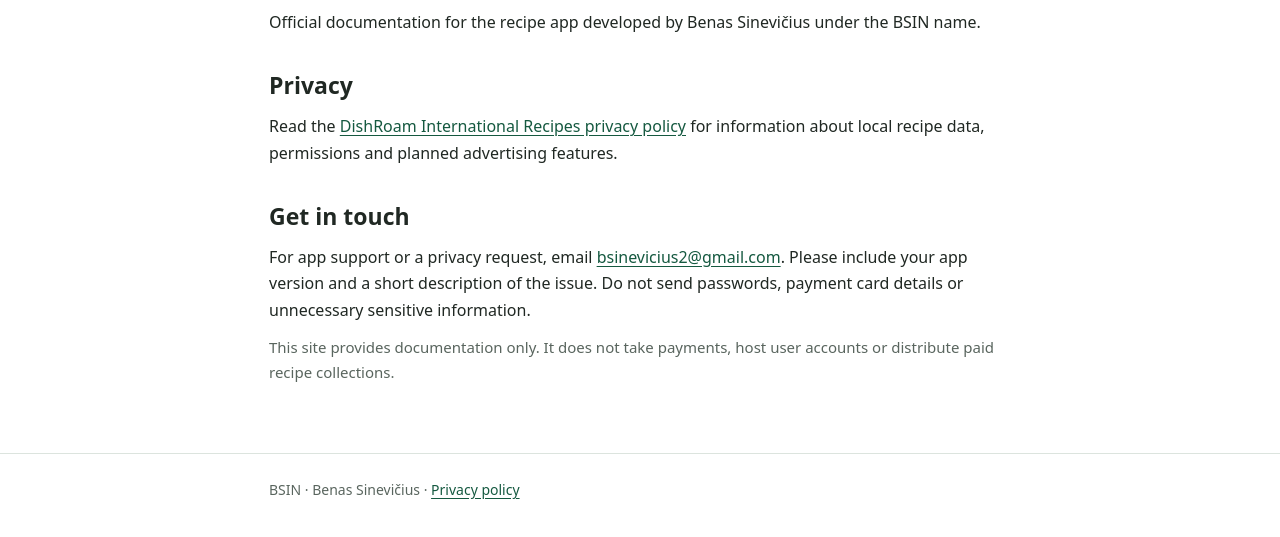
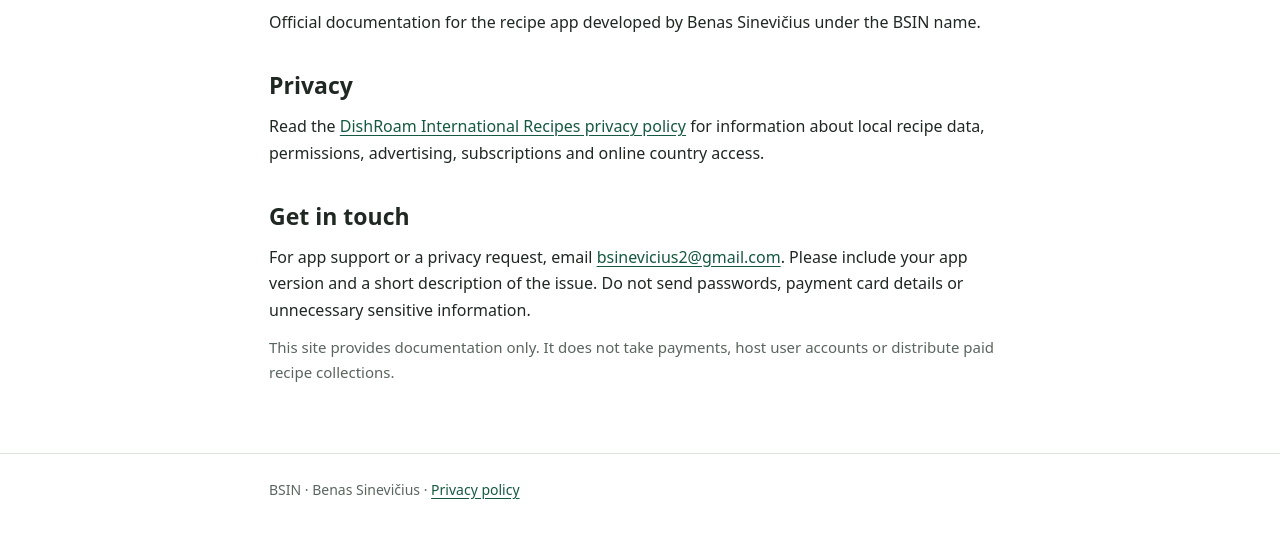
Before and after one commit to soundflow/soundflow.github.io, a plain HTML site: page index.html in a window 1280 px wide. Shown: the part 199-736 px from the top of the page. Drawn offline with Linux system fonts and the light colour scheme.

Commit message:
Refresh DishRoam support page feature summary

```diff
--- a/index.html
+++ b/index.html
@@ -15,7 +15,7 @@
     <p class="product">Privacy &amp; support</p>
     <p>Official documentation for the recipe app developed by Benas Sinevi&#269;ius under the BSIN name.</p>
     <h2>Privacy</h2>
-    <p>Read the <a href="dishroam/privacy/">DishRoam International Recipes privacy policy</a> for information about local recipe data, permissions and planned advertising features.</p>
+    <p>Read the <a href="dishroam/privacy/">DishRoam International Recipes privacy policy</a> for information about local recipe data, permissions, advertising, subscriptions and online country access.</p>
     <h2>Get in touch</h2>
     <p>For app support or a privacy request, email <a href="mailto:bsinevicius2@gmail.com">bsinevicius2@gmail.com</a>. Please include your app version and a short description of the issue. Do not send passwords, payment card details or unnecessary sensitive information.</p>
     <p class="meta">This site provides documentation only. It does not take payments, host user accounts or distribute paid recipe collections.</p>
```
